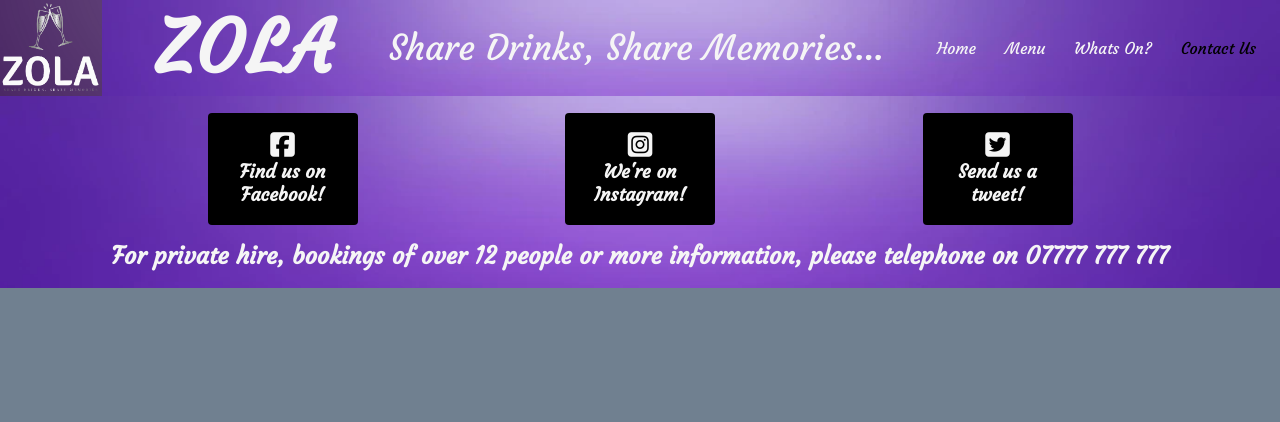
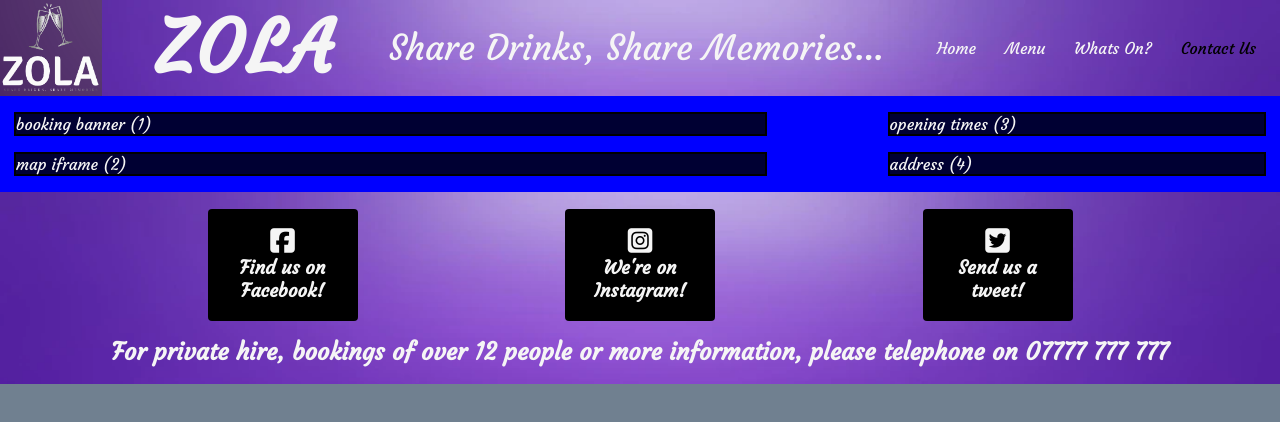
Before and after one commit to jameshart197/CI_PP1_ZOLA, a plain HTML site: page contact-us.html in a window 1280 px wide. Drawn offline with Linux system fonts and the light colour scheme.

Commit message:
[FTR] Add boilerplate formatting for contact-us.html

```diff
--- a/assets/css/style.css
+++ b/assets/css/style.css
@@ -301,3 +301,37 @@ div > a {
     text-align: center;
     color: white;
 }
+
+/* Contact Us */
+
+.contact-us-container {
+    display: flex;
+    flex-wrap: wrap;
+    padding: 1em;
+    box-sizing: border-box;
+    width: 100%;
+    background-color: blue;
+    justify-content: space-between;
+}
+
+.contact-us-container > div {
+    display: flex;
+    flex-direction: column;
+    gap: 1em;
+    align-items: center;
+
+}
+
+.contact-us-container > div > div {
+    background-color: rgba(0, 0, 0, .8);
+    border: 2px solid black;
+    width: 100%;
+}
+
+.contact-leftside {
+    width: 60%;
+}
+
+.contact-rightside {
+    width: 30%;
+}
--- a/contact-us.html
+++ b/contact-us.html
@@ -32,7 +32,16 @@
 
     </header>
 
-    <div></div>
+    <div class="contact-us-container">
+        <div class="contact-leftside">
+            <div id="booking-banner">booking banner (1)</div>
+            <div id="map-iframe">map iframe (2)</div>
+        </div>
+        <div class="contact-rightside">
+            <div id="opening-times">opening times (3)</div>
+            <div id="address">address (4)</div>
+        </div>
+    </div>
 
     <footer>
         <div id="footer-socials">
```
